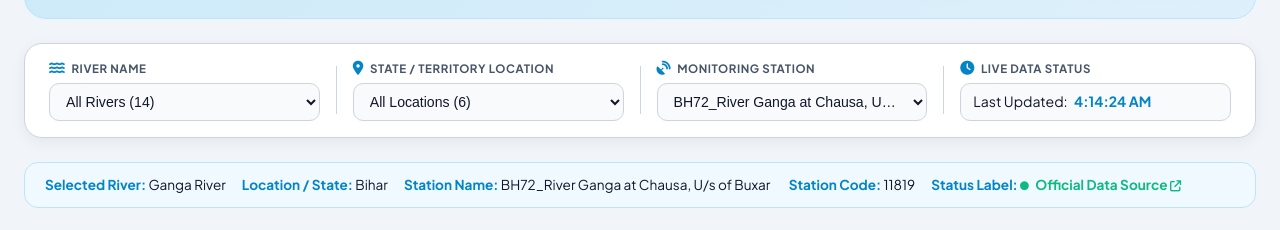
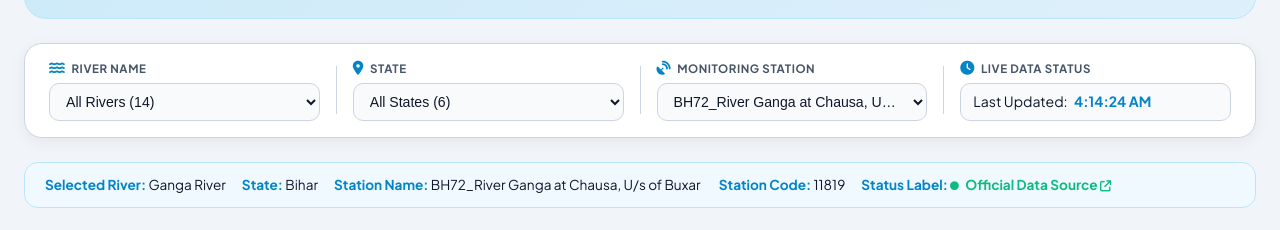
Before and after one commit to mbanait43-glitch/smart-river-surveillance-project, a website: page frontend/index.html in a window 1280 px wide. Shown: the part 237-467 px from the top of the page. Drawn offline with nearby package versions, Linux system fonts and the light colour scheme; no server answers.

Commit message:
Change State Territory Location label to State and All States

```diff
--- a/frontend/index.html
+++ b/frontend/index.html
@@ -103,9 +103,9 @@
 
             <div class="filter-group">
                 <div class="select-wrapper">
-                    <label><i class="fa-solid fa-location-dot filter-icon"></i> State / Territory Location</label>
+                    <label><i class="fa-solid fa-location-dot filter-icon"></i> State</label>
                     <select id="state-select" disabled>
-                        <option value="ALL">Loading Locations...</option>
+                        <option value="ALL">Loading States...</option>
                     </select>
                 </div>
             </div>
@@ -136,7 +136,7 @@
         <!-- Selected Station Details Bar for Print/Report -->
         <section id="station-report-details" class="station-details-bar">
             <div class="detail-pill"><strong>Selected River:</strong> <span id="report-river">--</span></div>
-            <div class="detail-pill"><strong>Location / State:</strong> <span id="report-location">--</span></div>
+            <div class="detail-pill"><strong>State:</strong> <span id="report-location">--</span></div>
             <div class="detail-pill"><strong>Station Name:</strong> <span id="report-station">--</span></div>
             <div class="detail-pill"><strong>Station Code:</strong> <span id="report-station-code">--</span></div>
             <div class="detail-pill"><strong>Status Label:</strong> <span id="report-status-label" class="status-indicator" style="color: #10b981; font-weight: 700;"><i class="fa-solid fa-circle" style="font-size: 0.55rem; vertical-align: middle; margin-right: 4px;"></i> Official Data Source</span></div>
--- a/frontend/script.js
+++ b/frontend/script.js
@@ -378,7 +378,7 @@ document.addEventListener('DOMContentLoaded', () => {
 
         stateSelect.disabled = false;
         const currentSelectedState = stateSelect.value;
-        stateSelect.innerHTML = '<option value="ALL">All Locations (' + states.size + ')</option>';
+        stateSelect.innerHTML = '<option value="ALL">All States (' + states.size + ')</option>';
         Array.from(states).sort().forEach(st => {
             const opt = document.createElement('option');
             opt.value = st;
```
Also changed, not shown: frontend/admin.html (+3 -3 lines).
